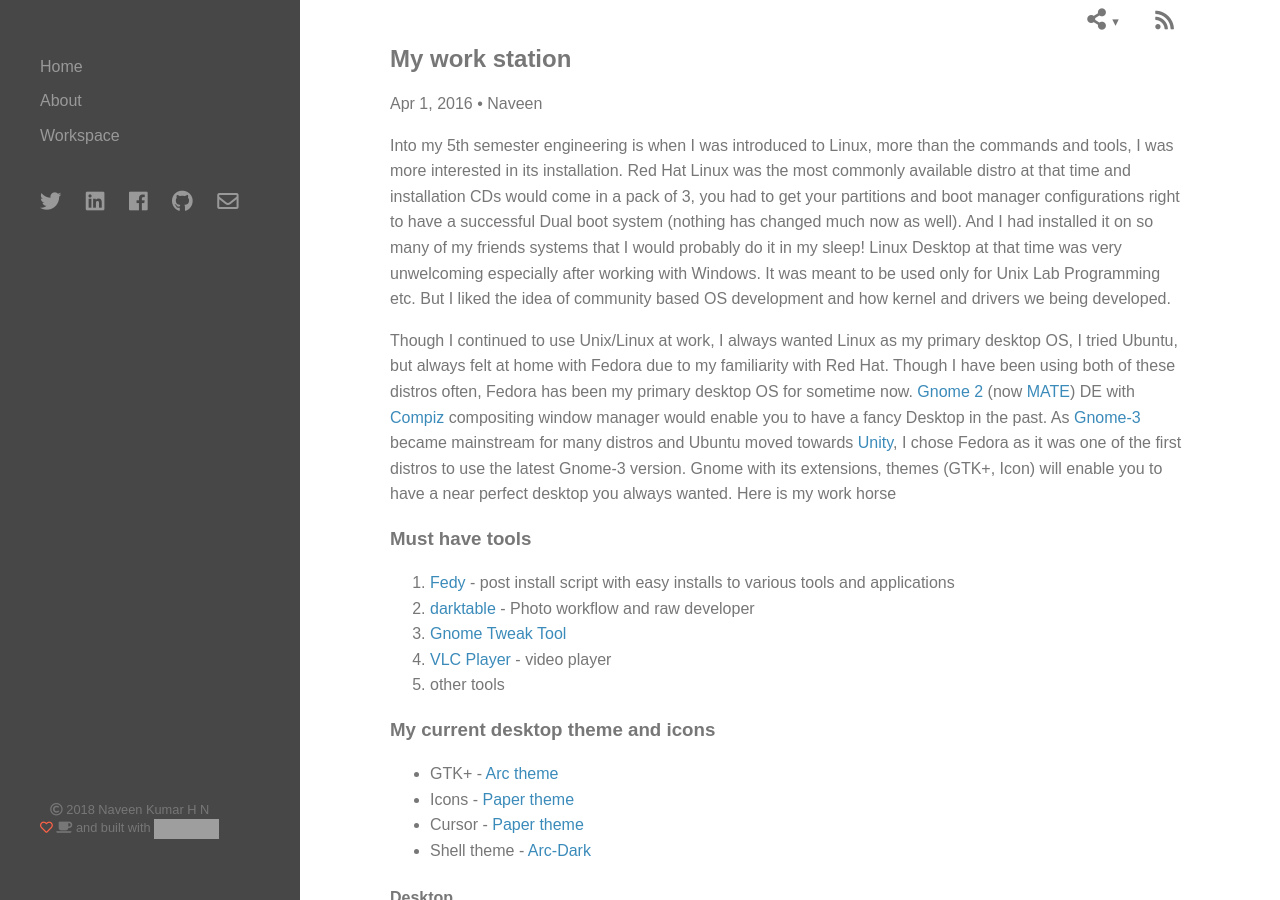
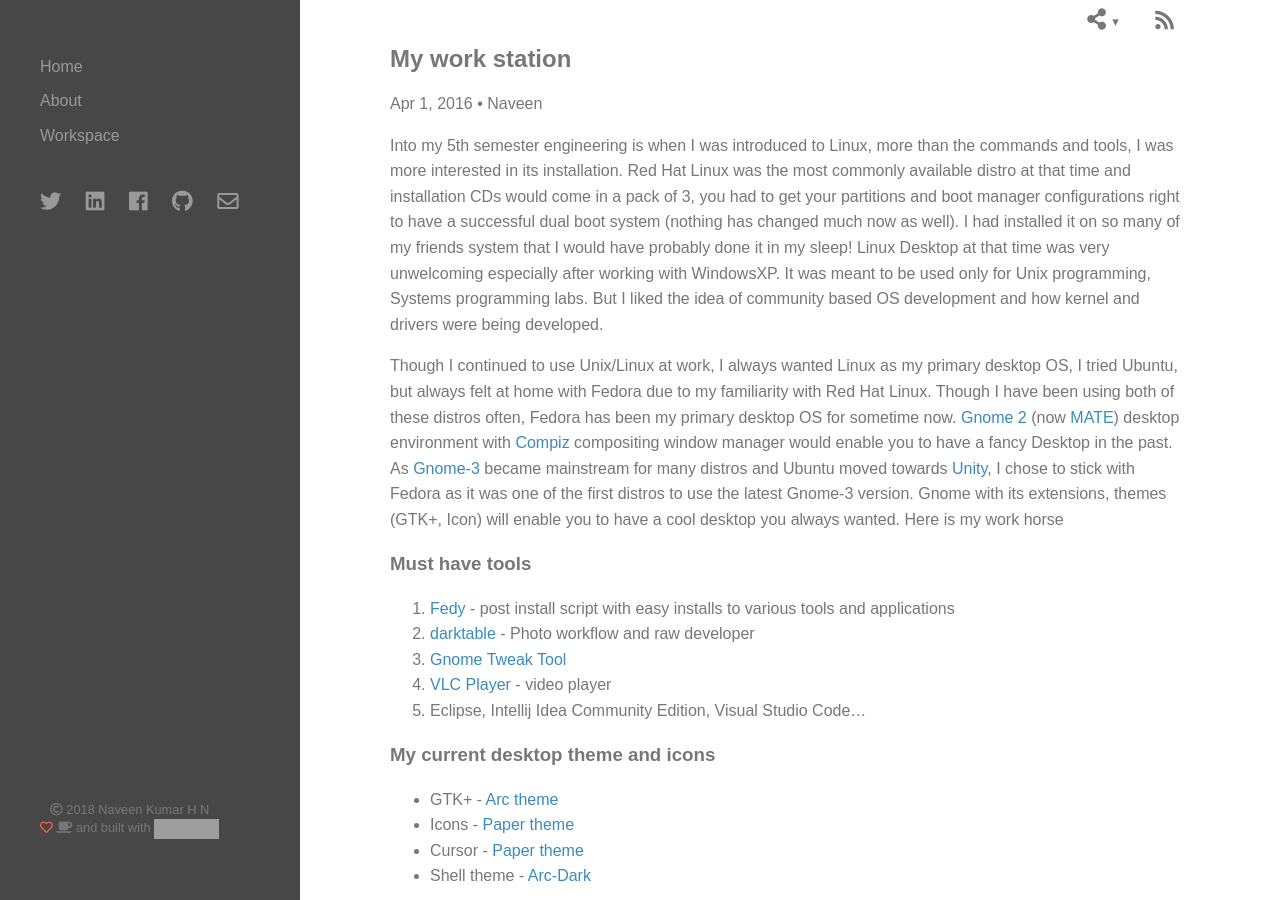
Before and after one commit to naveenhn/naveenhn.github.io, a Jekyll site: the page built from _posts/2016/2016-04-01-my-workstation.md, in a window 1280 px wide and 900 px high. Built offline with Jekyll 4.4.1, drawn with Linux system fonts in a browser that asks for light colours; nearby versions of some CDN libraries; comment, search, counter and statistics services are not loaded; grey boxes are pictures that could not be loaded.

Commit message:
Spell Checks

```diff
--- a/_posts/2016/2016-04-01-my-workstation.md
+++ b/_posts/2016/2016-04-01-my-workstation.md
@@ -8,16 +8,16 @@
 author: Naveen
 comments: true
 ---
-Into my 5th semester engineering is when I was introduced to Linux, more than the commands and tools, I was more interested in its installation. Red Hat Linux was the most commonly available distro at that time and installation CDs would come in a pack of 3, you had to get your partitions and boot manager configurations right to have a successful Dual boot system (nothing has changed much now as well). And I had installed it on so many of my friends systems that I would probably do it in my sleep! Linux Desktop at that time was very unwelcoming especially after working with Windows. It was meant to be used only for Unix Lab Programming etc. But I liked the idea of community based OS development and how kernel and drivers we being developed.
+Into my 5th semester engineering is when I was introduced to Linux, more than the commands and tools, I was more interested in its installation. Red Hat Linux was the most commonly available distro at that time and installation CDs would come in a pack of 3, you had to get your partitions and boot manager configurations right to have a successful dual boot system (nothing has changed much now as well). I had installed it on so many of my friends system that I would have probably done it in my sleep! Linux Desktop at that time was very unwelcoming especially after working with WindowsXP. It was meant to be used only for Unix programming, Systems programming labs. But I liked the idea of community based OS development and how kernel and drivers were being developed.
 
- Though I continued to use Unix/Linux at work, I always wanted Linux as my primary desktop OS, I tried Ubuntu, but always felt at home with Fedora due to my familiarity with Red Hat. Though I have been using both of these distros often, Fedora has been my primary desktop OS for sometime now. [Gnome 2](https://en.wikipedia.org/wiki/GNOME#GNOME_2) (now [MATE](https://en.wikipedia.org/wiki/MATE_%28software%29)) DE with [Compiz](http://www.compiz.org/)  compositing window manager would enable you to have a fancy Desktop in the past. As [Gnome-3](https://www.gnome.org/gnome-3/) became mainstream for many distros and Ubuntu moved towards [Unity](https://unity.ubuntu.com/), I chose Fedora as it was one of the first distros to use the latest Gnome-3 version. Gnome with its extensions, themes (GTK+, Icon) will enable you to have a near perfect desktop you always wanted. Here is my work horse
+ Though I continued to use Unix/Linux at work, I always wanted Linux as my primary desktop OS, I tried Ubuntu, but always felt at home with Fedora due to my familiarity with Red Hat Linux. Though I have been using both of these distros often, Fedora has been my primary desktop OS for sometime now. [Gnome 2](https://en.wikipedia.org/wiki/GNOME#GNOME_2) (now [MATE](https://en.wikipedia.org/wiki/MATE_%28software%29)) desktop environment with [Compiz](http://www.compiz.org/)  compositing window manager would enable you to have a fancy Desktop in the past. As [Gnome-3](https://www.gnome.org/gnome-3/) became mainstream for many distros and Ubuntu moved towards [Unity](https://unity.ubuntu.com/), I chose to stick with Fedora as it was one of the first distros to use the latest Gnome-3 version. Gnome with its extensions, themes (GTK+, Icon) will enable you to have a cool desktop you always wanted. Here is my work horse
 
 ### Must have tools
  1. [Fedy](http://folkswithhats.org/) - post install script with easy installs to various tools and applications
  2. [darktable](http://www.darktable.org/) - Photo workflow and raw developer
  3. [Gnome Tweak Tool](https://wiki.gnome.org/action/show/Apps/GnomeTweakTool?action=show&redirect=GnomeTweakTool)
  4. [VLC Player](http://www.videolan.org/vlc/index.html) - video player
- 5. other tools
+ 5. Eclipse, Intellij Idea Community Edition, Visual Studio Code...
 
 ### My current desktop theme and icons
  * GTK+ - [Arc theme](https://github.com/horst3180/arc-theme)
```
